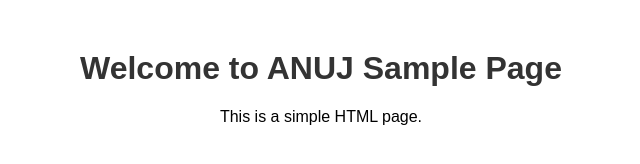
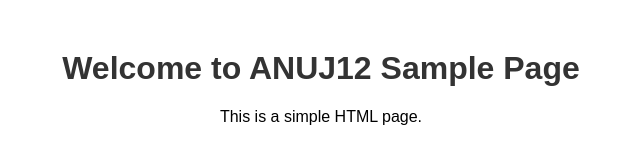
Before and after one commit to ANUJ-POHANKAR/test, a plain HTML site: page index.html in a window 1280 px wide. Shown: the whole page, without its empty margins (319-959 px from the left). Drawn offline with Linux system fonts and the light colour scheme.

Commit message:
Update index.html

```diff
--- a/index.html
+++ b/index.html
@@ -16,7 +16,7 @@
     </style>
 </head>
 <body>
-    <h1>Welcome to ANUJ Sample Page</h1>
+    <h1>Welcome to ANUJ12 Sample Page</h1>
     <p>This is a simple HTML page.</p>
 </body>
 </html>
```
